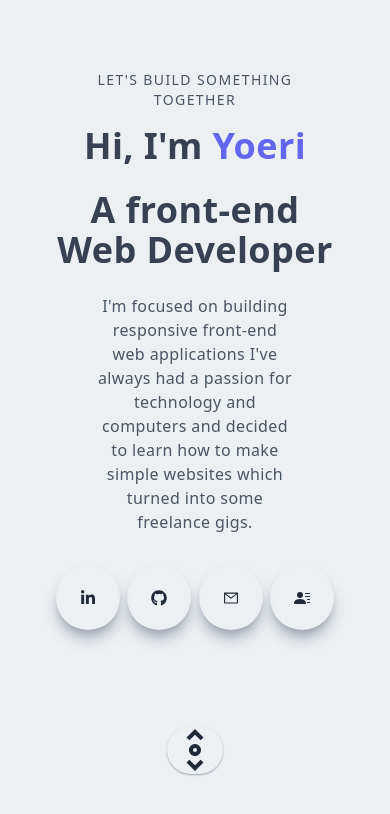
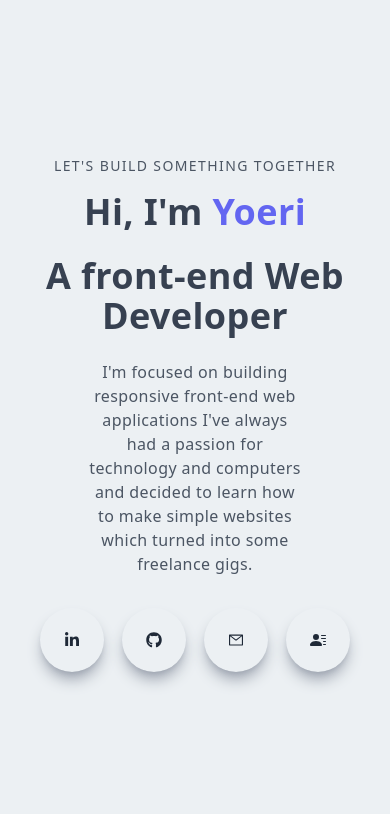
Before and after one commit to Yoerivw/portfolio-website, a React (Vite) app: page / in a window 390 px wide. Shown: the top 814 px of the page. Built offline with nearby package versions, Linux system fonts and the light colour scheme.

Commit message:
removed scroll icon

```diff
--- a/src/App.jsx
+++ b/src/App.jsx
@@ -6,7 +6,7 @@ import "./index.css";
 
 function App() {
 	return (
-		<div className='pt-4 px-12 sm:px-20  overflow-y-scroll h-screen scroll-smooth snap-y snap-mandatory'>
+		<div className='pt-4 px-8 sm:px-20  overflow-y-scroll h-screen scroll-smooth snap-y snap-mandatory'>
 			<Main />
 			<Projects />
 			<Skills />
--- a/src/components/Main.jsx
+++ b/src/components/Main.jsx
@@ -38,9 +38,9 @@ const Main = () => {
 						</div>
 					</div>
 				</div>
-				<div className='rounded-full shadow-sm shadow-gray-400 px-1 cursor-pointer hover:scale-110 ease-in duration-300'>
+				{/* <div className='invisible md:visible rounded-full px-1 cursor-pointer hover:scale-110 ease-in duration-300'>
 					<CgScrollV size={48} />
-				</div>
+				</div> */}
 			</div>
 		</div>
 	);
--- a/src/components/Projects.jsx
+++ b/src/components/Projects.jsx
@@ -161,7 +161,7 @@ const Projects = () => {
 						<div className='pt-2 md:pt-0'>{tools}</div>
 					</div>
 				</div>
-				<div className='rounded-full shadow-sm shadow-gray-400 px-1 cursor-pointer hover:scale-110 ease-in duration-300'>
+				<div className='invisible md:visible px-1 cursor-pointer hover:scale-110 ease-in duration-300'>
 					<CgScrollV size={48} />
 				</div>
 			</div>
--- a/src/components/Skills.jsx
+++ b/src/components/Skills.jsx
@@ -16,14 +16,14 @@ const Skills = () => {
 	return (
 		<div id='skills' className='w-full h-screen p-2 snap-start'>
 			<div className='max-w-[1240px] mx-auto flex flex-col justify-center h-full'>
-				<div className='rounded-full shadow-sm shadow-gray-400 px-1 cursor-pointer hover:scale-110 ease-in duration-300 w-max mx-auto'>
+				<div className='invisible md:visible px-1 cursor-pointer hover:scale-110 ease-in duration-300 w-max mx-auto'>
 					<CgScrollV size={48} />
 				</div>
 				<p className='text-lg sm:text-xl tracking-widest uppercase text-[#5651e5'>
 					Skills
 				</p>
 				<h2 className='py-4'>What I can do</h2>
-				<div className='grid grid-cols-2 sm:grid-cols-3 md:grid-cols-4 gap-x-16 gap-y-8 sm:gap-x-6 sm:gap-y-6 md:gap-8'>
+				<div className='grid grid-cols-2 sm:grid-cols-3 md:grid-cols-4 gap-x-12 gap-y-4 sm:gap-x-6 sm:gap-y-6 md:gap-8'>
 					<div className='p-2 shadow-xl rounded-xl hover:scale-105 ease-in duration-300'>
 						<div className='grid grid-cols-2 gap-0 md:gap-4 justify-center items-center'>
 							<div className='m-auto'>
@@ -137,7 +137,7 @@ const Skills = () => {
 						</div>
 					</div>
 				</div>
-				<h2 className='py-6'>What I'm tinkering with</h2>
+				<h2 className='pt-10 py-6'>What I'm tinkering with</h2>
 				<div className='grid grid-cols-2 sm:grid-cols-3 gap-2 md:gap-8'>
 					<div className='p-2 shadow-xl rounded-xl hover:scale-105 ease-in duration-300'>
 						<div className='grid grid-cols-2 gap-0 md:gap-4 justify-center items-center'>
```
